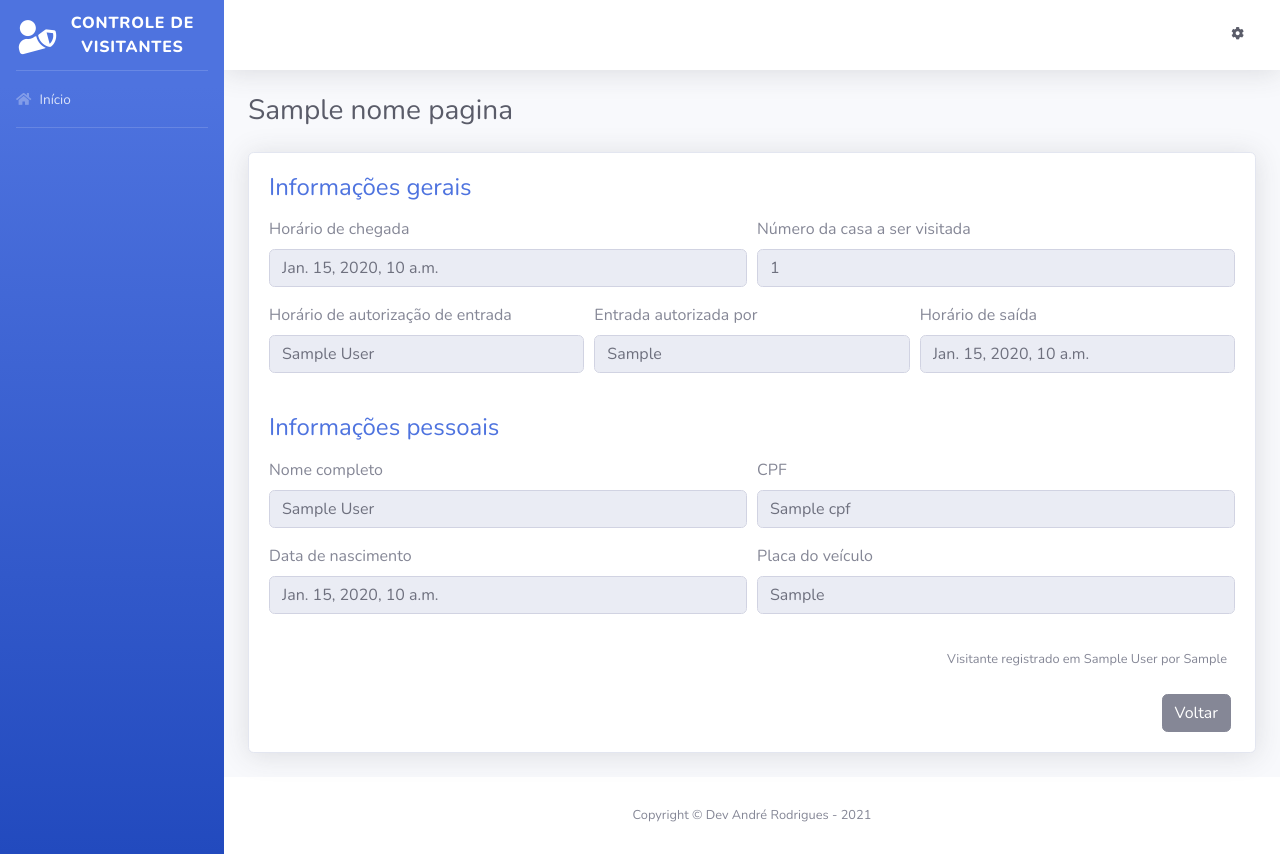
After one commit to andrerodriguesneves/control-visitor, a Django app: template visitor_control/core/templates/info_visitante.html in a window 1280 px wide. The commit adds this page. Run offline with Django 3.2, Linux system fonts and the light colour scheme; the template is opened without the code that fills it: most values are stand-ins (such as "Sample title", 1, 10 or a date in 2020); parts of the project's set-up code (start-up, migrations or seed data) failed here and were passed over; some libraries are stand-ins or nearby versions.

Commit message:
Alteraçoes Layout

```diff
--- a/visitor_control/core/templates/base.html
+++ b/visitor_control/core/templates/base.html
@@ -74,7 +74,7 @@
                     <footer class="sticky-footer bg-white">
                         <div class="container my-auto">
                             <div class="copyright text-center my-auto">
-                                <span>Copyright © Django framework na prática</span>
+                                <span>Copyright © Dev André Rodrigues - 2021</span>
                             </div>
                         </div>
                     </footer>
--- /dev/null
+++ b/visitor_control/core/templates/info_visitante.html
@@ -0,0 +1,93 @@
+
+{% extends "base.html" %}
+
+{% load widget_tweaks %}
+
+{% block content %}
+<div class="container">
+    <div class="d-sm-flex align-items-center justify-content-between mb-4">
+        <h1 class="h3 mb-0 text-gray-800">{{ nome_pagina }}</h1>
+    </div>
+
+    <div class="card shadow mb-4">
+        <div class="card-body">
+            <h4 class="mb-3 text-primary">
+                Informações gerais
+            </h4>
+
+            <form>
+                <div class="form-row">
+                    <div class="form-group col-md-6">
+                        <label>Horário de chegada</label>
+                        <input type="text" class="form-control" value="{{visitante.arrival_time}}" disabled>
+                    </div>
+
+                    <div class="form-group col-md-6">
+                        <label>Número da casa a ser visitada</label>
+                        <input type="text" class="form-control" value="{{visitante.house_number}}" disabled>
+                    </div>
+                </div>
+
+                <div class="form-row">
+                    <div class="form-group col-md-4">
+                        <label>Horário de autorização de entrada</label>
+                        <input type="text" class="form-control" value="{{visitante.authorization_schedule}}" disabled>
+                    </div>
+
+                    <div class="form-group col-md-4">
+                        <label>Entrada autorizada por</label>
+                        <input type="text" class="form-control" value="{{visitante.responsible_resident}}" disabled>
+                    </div>
+
+                    <div class="form-group col-md-4">
+                        <label>Horário de saída</label>
+                        <input type="text" class="form-control" value="{{visitante.departure_time}}" disabled>
+                    </div>
+                </div>
+            </form>
+
+            <h4 class="mb-3 mt-4 text-primary">
+                Informações pessoais
+            </h4>
+
+            <form>
+                <div class="form-row">
+                    <div class="form-group col-md-6">
+                        <label>Nome completo</label>
+                        <input type="text" class="form-control" value="{{visitante.full_name}}" disabled>
+                    </div>
+
+                    <div class="form-group col-md-6">
+                        <label>CPF</label>
+                        <input type="text" class="form-control" value="{{visitante.cpf}}" disabled>
+                    </div>
+                </div>
+
+                <div class="form-row">
+                    <div class="form-group col-md-6">
+                        <label>Data de nascimento</label>
+                        <input type="text" class="form-control" value="{{visitante.birth_date}}" disabled>
+                    </div>
+
+                    <div class="form-group col-md-6">
+                        <label>Placa do veículo</label>
+                        <input type="text" class="form-control" value="{{visitante.vehicle_plate}}" disabled>
+                    </div>
+                </div>
+            </form>
+
+            <p class="mr-2 mt-3 mb-4 text-right">
+                <small>
+                    Visitante registrado em {{visitante.authorization_schedule}} por {{visitante.responsible_resident}}
+                </small>
+            </p>
+
+            <div class="mr-1 text-right">
+                <a href="#" class="btn btn-secondary text-white" type="button">
+                    <span class="text">Voltar</span>
+                </a>
+            </div>
+        </div>
+    </div>
+</div>
+{% endblock %}
--- a/visitor_control/urls.py
+++ b/visitor_control/urls.py
@@ -16,13 +16,14 @@ Including another URLconf
 from django.contrib import admin
 from django.urls import path
 
-import visitor_control.users.views , visitor_control.core.views, visitor_control.visitors.views
+import visitor_control.users.views, visitor_control.core.views, visitor_control.visitors.views
 
 
 urlpatterns = [
     path('admin/', admin.site.urls),
-    path('', visitor_control.core.views.index),
+    path('', visitor_control.core.views.index, name='index'),
     path('users/', visitor_control.users.views.page_users ),
-    path('registrar-visitante', visitor_control.visitors.views.register_visitor),
+    path('registrar-visitante', visitor_control.visitors.views.register_visitor, name="registrar_visitante"),
+    path('visitantes/<int:id>/', visitor_control.visitors.views.visitor_information, name="informacoes_visitantes"),
 
 ]
```
Also changed, not shown: visitor_control/core/templates/index.html (+9 -6 lines), visitor_control/core/templates/registrar_visitante.html (+18 -0 lines), visitor_control/visitors/forms.py (+17 -1 lines), visitor_control/visitors/views.py (+20 -2 lines).
